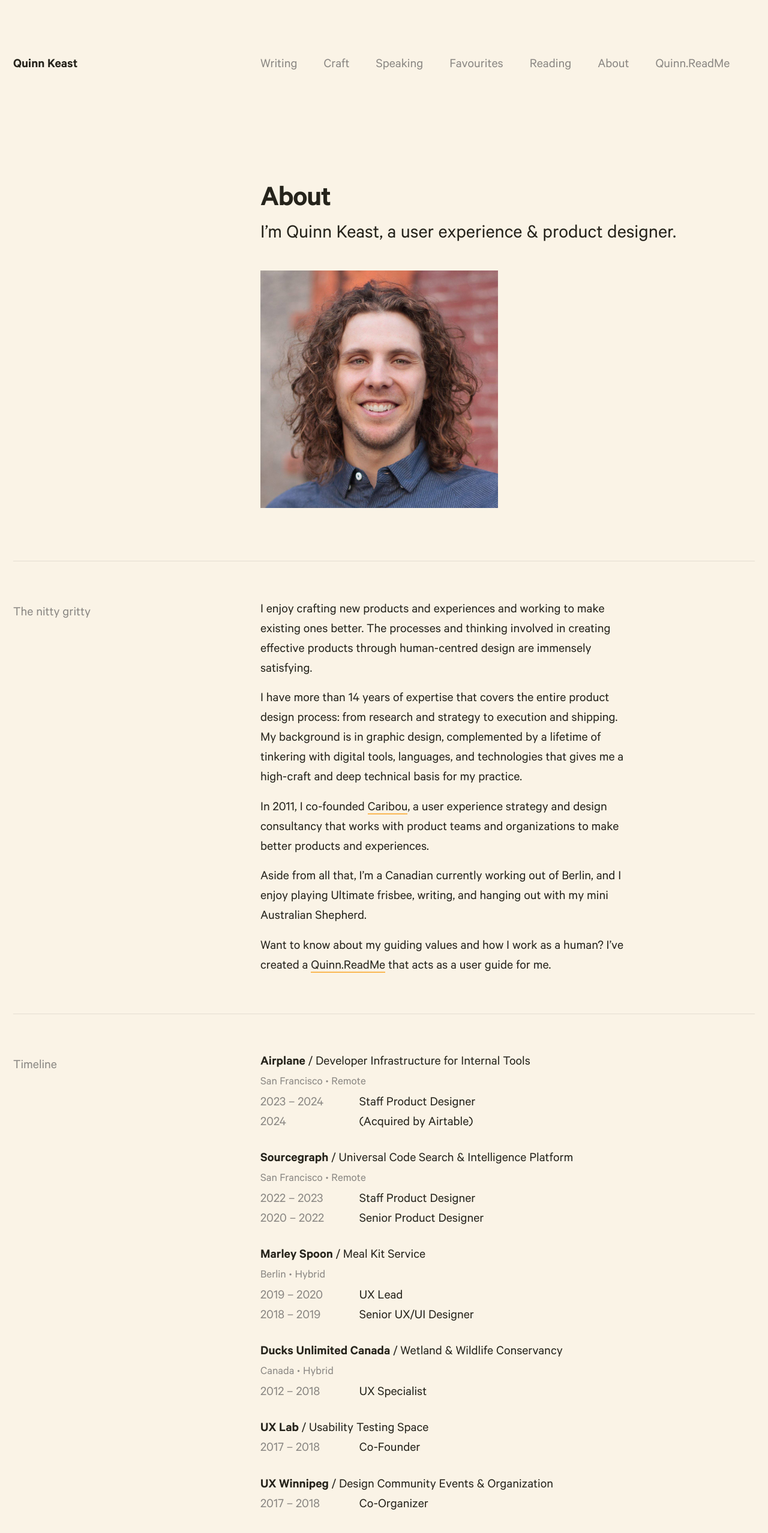
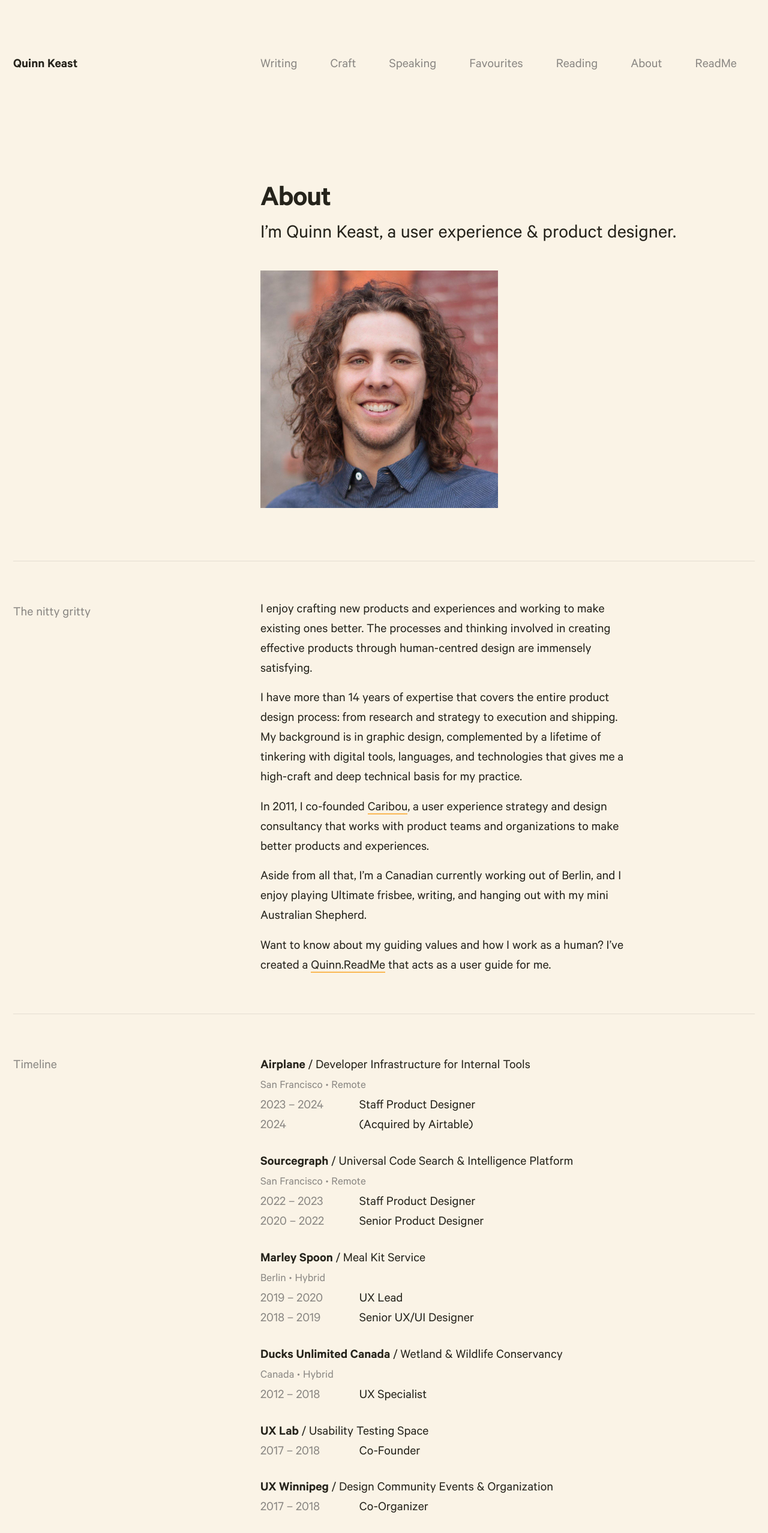
Before and after one commit to quinnkeast/quinnkeast-website, a Next.js app: page /about in a window 1280 px wide. Shown: the top 2556 px of the page at 60% size. Built offline with nearby package versions, Linux system fonts and the light colour scheme.

Commit message:
Tiny updates to spacing and content

```diff
--- a/components/header.js
+++ b/components/header.js
@@ -26,7 +26,7 @@ const menuItems = [
     path: "about",
   },
   {
-    label: "Quinn.ReadMe",
+    label: "ReadMe",
     path: "readme",
   },
 ];
@@ -69,7 +69,7 @@ export default function Header() {
             </Link>
           </div>
           <div className="col-span-2">
-            <menu className="flex flex-row md:flex-wrap md:gap-x-4 xl:gap-x-8 list-none px-0 my-0 text-black-lighter">
+            <menu className="flex flex-row md:flex-wrap md:gap-x-4 xl:gap-x-10 list-none px-0 my-0 text-black-lighter">
               {menuItems.map((item) => menuLink(item.label, item.path))}
             </menu>
           </div>
--- a/pages/about.js
+++ b/pages/about.js
@@ -89,7 +89,7 @@ function About() {
         <div className="col-span-1">
           <h2 className="font-normal text-base text-black-lighter">Timeline</h2>
         </div>
-        <div className="md:col-span-2">
+        <div className="md:col-span-2 mt-1">
           <p className="mb-5">
             <strong>Airplane</strong> / Developer Infrastructure for Internal
             Tools
@@ -221,12 +221,13 @@ function About() {
       <div className="grid md:grid-cols-3 border-t border-black border-opacity-10 mt-8 md:mt-12 pt-4 md:pt-8">
         <div className="col-span-1">
           <h2 className="font-normal text-base text-black-lighter">
-            Select client list
+            Some folks I’ve worked with
           </h2>
         </div>
-        <div className="col-span-1 mt-4">
+        <div className="col-span-1 mt-5">
           <ul className="client-list">
             <li>24/7 InTouch</li>
+            <li>Airplane</li>
             <li>Andrea Shelley</li>
             <li>Arlan Group</li>
             <li>Canadian Ultimate Championships</li>
@@ -239,7 +240,7 @@ function About() {
             <li>Johnston Group</li>
           </ul>
         </div>
-        <div className="col-span-1 mt-4">
+        <div className="col-span-1 mt-5">
           <ul className="client-list">
             <li>Lighthouse</li>
             <li>Marley Spoon</li>
@@ -247,6 +248,7 @@ function About() {
             <li>Native Plant Solutions</li>
             <li>Neovation</li>
             <li>Oak Hammock Marsh Interpretive Centre</li>
+            <li>Sourcegraph</li>
             <li>Ultimate Canada</li>
             <li>UnionWare</li>
             <li>Walnut</li>
```
